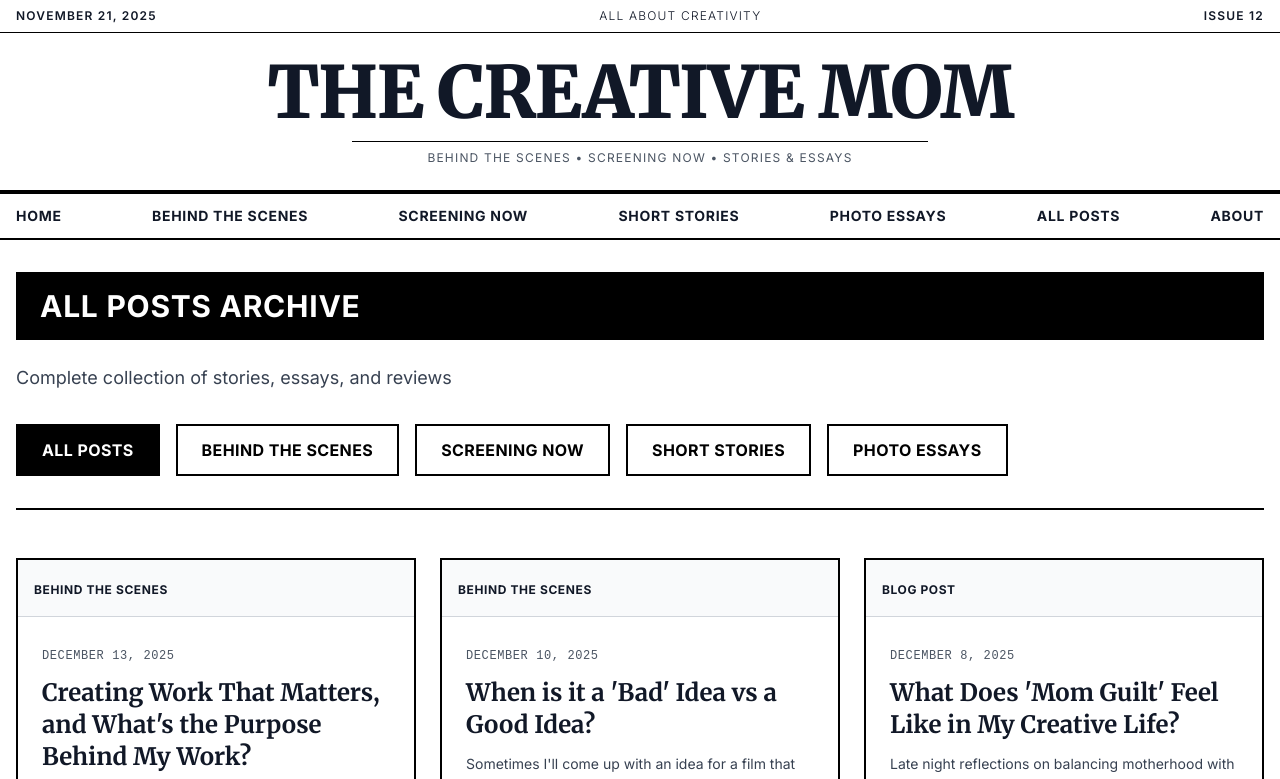
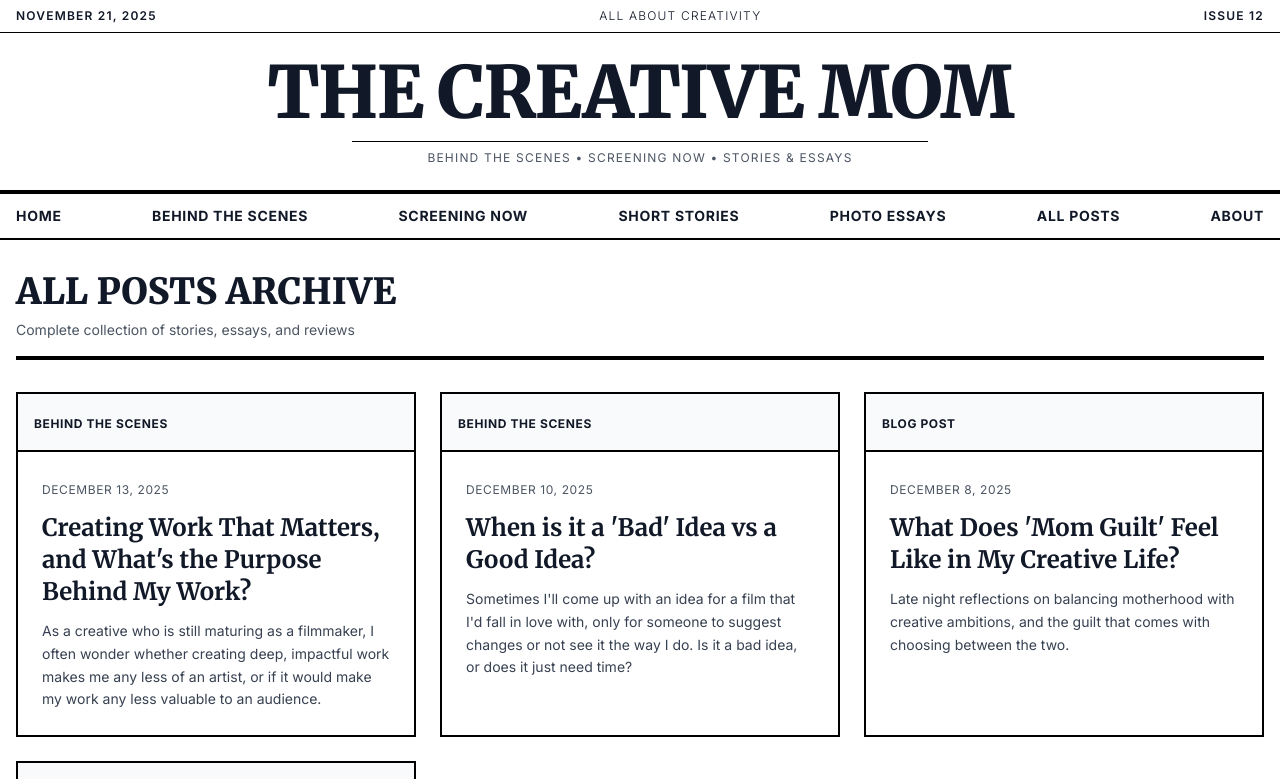
Before and after one commit to BizTrackxrp/TheCreativeMom, a Next.js app: page /blog in a window 1280 px wide. Shown: the top 779 px of the page. Built offline with nearby package versions, Linux system fonts and the light colour scheme.

Commit message:
Update page.tsx

```diff
--- a/app/blog/page.tsx
+++ b/app/blog/page.tsx
@@ -16,81 +16,46 @@ export default async function BlogPage({ searchParams }: BlogPageProps) {
 
   return (
     <div className="max-w-7xl mx-auto px-4 py-8">
-      <div className="mb-8">
-        <div className="section-header mb-6">
-          {category ? category : 'All Posts Archive'}
-        </div>
-        <p className="text-lg text-gray-700">
+      {/* Header */}
+      <div className="mb-8 border-b-4 border-black pb-4">
+        <h1 className="text-4xl font-serif font-black mb-2">
+          {category ? category : 'ALL POSTS ARCHIVE'}
+        </h1>
+        <p className="text-sm text-gray-600">
           {category
             ? `Browse all ${category.toLowerCase()}`
             : 'Complete collection of stories, essays, and reviews'}
         </p>
       </div>
 
-      <div className="flex flex-wrap gap-4 mb-12 pb-8 border-b-2 border-black">
-        <Link
-          href="/blog"
-          className={`px-6 py-3 font-bold uppercase tracking-wide transition-all border-2 border-black ${
-            !category
-              ? 'bg-black text-white'
-              : 'bg-white text-black hover:bg-gray-100'
-          }`}
-        >
-          All Posts
-        </Link>
-        {['Behind the Scenes', 'Screening Now', 'Short Stories', 'Photo Essays'].map((cat) => (
-          <Link
-            key={cat}
-            href={`/blog?category=${cat}`}
-            className={`px-6 py-3 font-bold uppercase tracking-wide transition-all border-2 border-black ${
-              category === cat
-                ? 'bg-black text-white'
-                : 'bg-white text-black hover:bg-gray-100'
-            }`}
-          >
-            {cat}
-          </Link>
-        ))}
-      </div>
-
+      {/* Posts Grid */}
       {filteredPosts.length > 0 ? (
         <div className="grid grid-cols-1 md:grid-cols-2 lg:grid-cols-3 gap-6">
           {filteredPosts.map((post) => (
             <Link
               key={post.slug}
               href={`/blog/${post.slug}`}
-              className="article-card group"
+              className="border-2 border-black hover:shadow-lg transition-all group"
             >
               <article className="h-full flex flex-col">
-                <div className="p-4 border-b border-gray-300 bg-gray-50">
+                <div className="p-4 border-b-2 border-black bg-gray-50">
                   <span className="text-xs font-bold uppercase tracking-wider">
                     {post.category}
                   </span>
                 </div>
 
-                {post.category === 'Photo Essays' && (
-                  <div className="bg-teal-400 h-48 flex items-center justify-center border-b border-gray-300">
-                    <span className="text-3xl">📷</span>
-                  </div>
-                )}
-
-                <div className="p-6 flex-1 flex flex-col">
+                <div className="p-6 flex-1 flex flex-col bg-white">
                   <div className="mb-3">
-                    <span className="text-xs issue-tag text-gray-600">
+                    <span className="text-xs uppercase tracking-wider text-gray-600">
                       {format(new Date(post.date), 'MMMM d, yyyy')}
                     </span>
                   </div>
-                  <h2 className="text-2xl font-serif font-bold mb-3 group-hover:text-teal-600 transition-colors">
+                  <h2 className="text-2xl font-serif font-bold mb-3 group-hover:underline">
                     {post.title}
                   </h2>
                   <p className="text-gray-700 text-sm leading-relaxed flex-1">
                     {post.excerpt}
                   </p>
-                  <div className="mt-4 pt-4 border-t border-gray-200">
-                    <span className="text-sm font-bold uppercase tracking-wide group-hover:text-teal-600 transition-colors">
-                      Read More →
-                    </span>
-                  </div>
                 </div>
               </article>
             </Link>
@@ -98,12 +63,12 @@ export default async function BlogPage({ searchParams }: BlogPageProps) {
         </div>
       ) : (
         <div className="text-center py-20 border-2 border-black">
-          <p className="text-2xl font-serif text-gray-600">
+          <p className="text-2xl font-serif font-bold text-gray-600">
             No posts found in this category yet.
           </p>
           <Link
             href="/blog"
-            className="inline-block mt-6 bg-black text-white px-8 py-3 font-bold uppercase tracking-wide hover:bg-teal-600 transition-colors"
+            className="inline-block mt-6 bg-black text-white px-8 py-3 font-bold uppercase tracking-wide hover:bg-gray-800 transition-colors"
           >
             View All Posts
           </Link>
```
